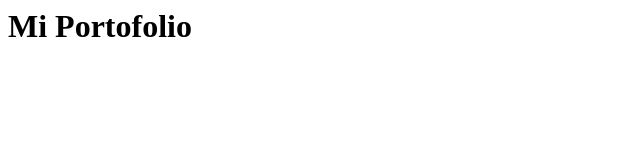
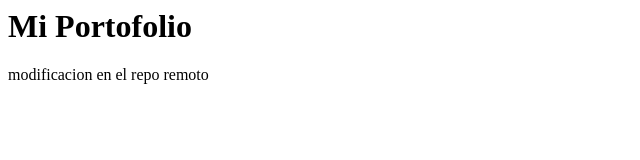
Before and after one commit to Roces2/PortFrontend, a plain HTML site: page index.html in a window 1280 px wide. Shown: the whole page, without its empty margins (0-640 px from the left). Drawn offline with Linux system fonts and the light colour scheme.

Commit message:
Update index.html

```diff
--- a/index.html
+++ b/index.html
@@ -1,3 +1,4 @@
 <h1>Mi Portofolio
 
 </h1>
+<p> modificacion en el repo remoto </p>
```
